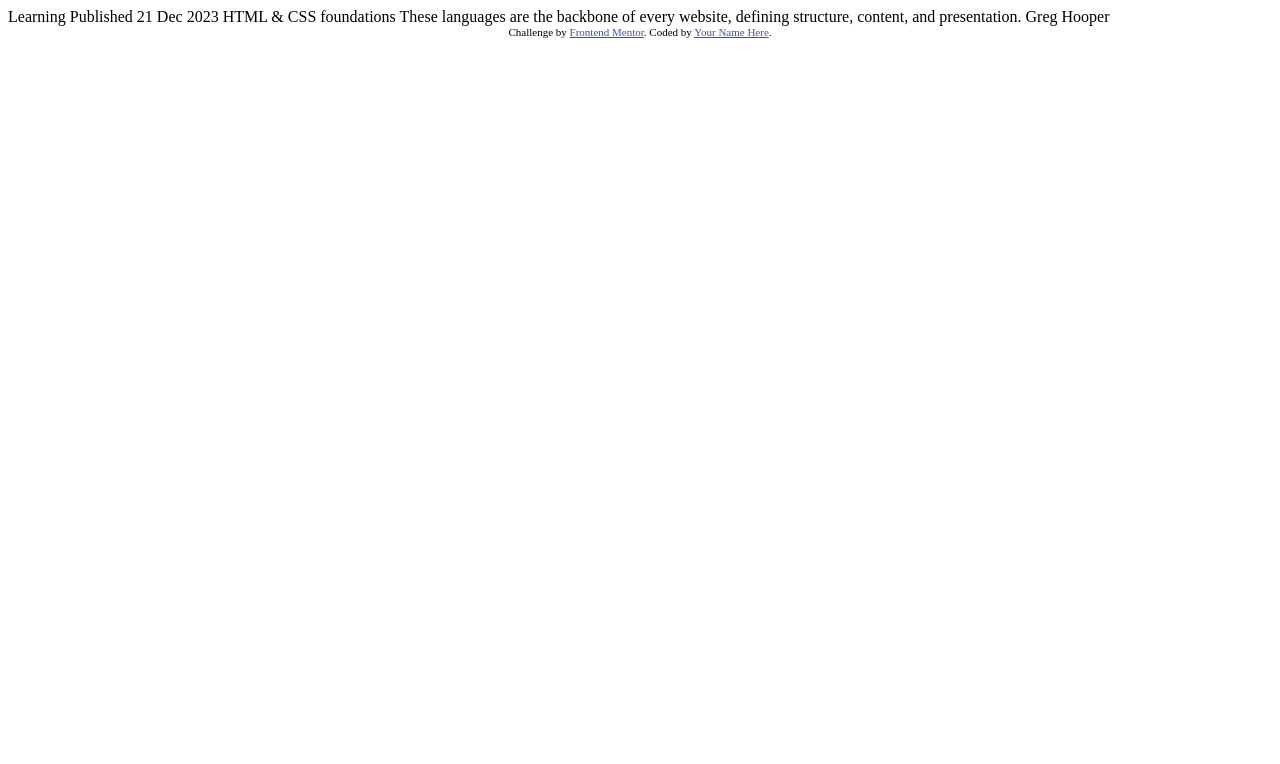
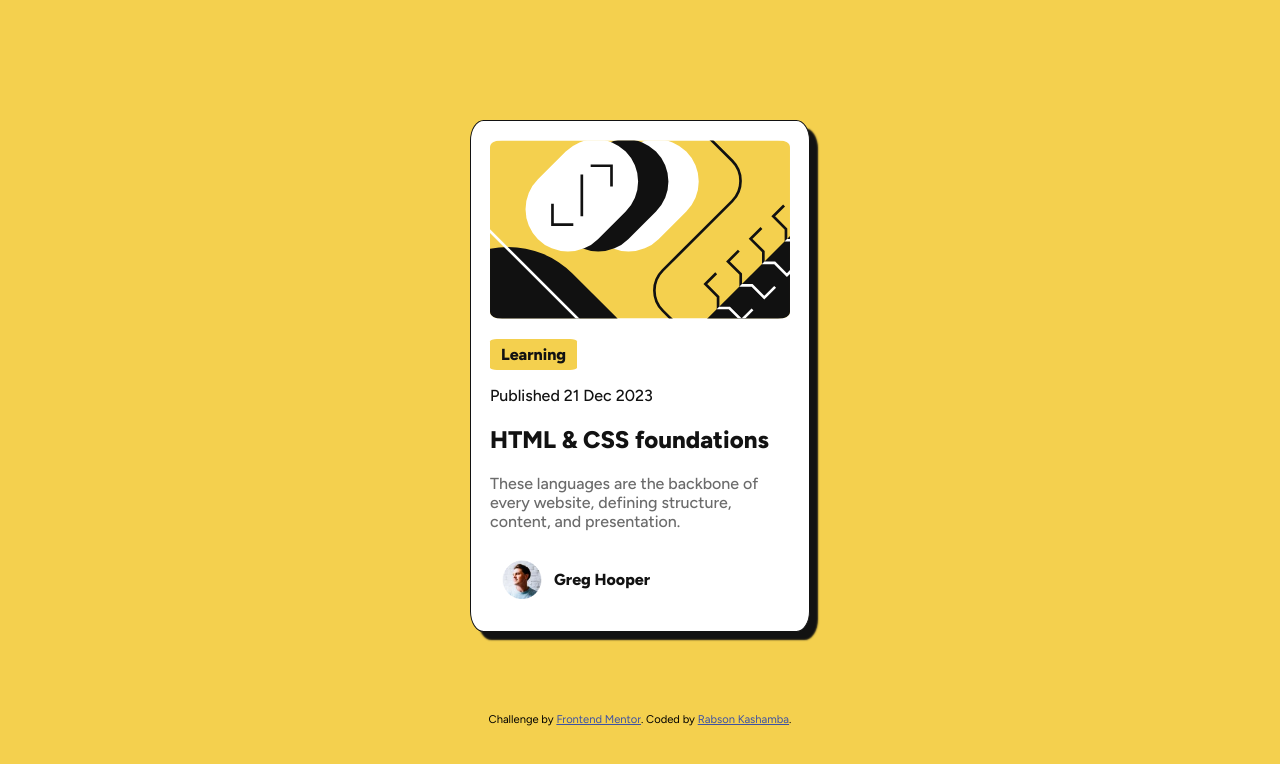
Before and after one commit to rabkashamba/blog-preview-card, a plain HTML site: page index.html in a window 1280 px wide. Drawn offline with Linux system fonts and the light colour scheme.

Commit message:
Edited html and styled it

```diff
--- a/index.html
+++ b/index.html
@@ -6,29 +6,33 @@
 
   <link rel="icon" type="image/png" sizes="32x32" href="./assets/images/favicon-32x32.png">
 
+  <link rel="stylesheet" href="style.css">
+
   <title>Frontend Mentor | Blog preview card</title>
 
-  <!-- Feel free to remove these styles or customise in your own stylesheet 👍 -->
-  <style>
-    .attribution { font-size: 11px; text-align: center; }
-    .attribution a { color: hsl(228, 45%, 44%); }
-  </style>
 </head>
 <body>
 
-  Learning
+  <main>
+    <h1></h1>
+    <div class="preview-card">
+      <img class="preview-img" src="./assets/images/illustration-article.svg" alt="">
+      <p class="learning">Learning</p>
+      <p class="published-date">Published<time datetime="2023-12-21"> 21 Dec 2023</time></p>
+      <h2 class="blog-title">HTML & CSS foundations</h2>
+      <p class="summary">These languages are the backbone of every website, defining structure, content, and presentation. </p>
+      <article>
+        <img  class="author-avatar" src="./assets/images/image-avatar.webp" alt="Article author's avatar">
+        <p class="author-name">Greg Hooper</p>
+      </article>
+    </div>
+  </main>
 
-  Published 21 Dec 2023
-
-  HTML & CSS foundations
-
-  These languages are the backbone of every website, defining structure, content, and presentation.
-
-  Greg Hooper
-
-  <div class="attribution">
-    Challenge by <a href="https://www.frontendmentor.io?ref=challenge" target="_blank">Frontend Mentor</a>.
-    Coded by <a href="#">Your Name Here</a>.
-  </div>
+  <footer>
+    <div class="attribution">
+      Challenge by <a href="https://www.frontendmentor.io?ref=challenge" target="_blank">Frontend Mentor</a>.
+      Coded by <a href="https://freecodecamp.org/rabkashamba" target="_blank">Rabson Kashamba</a>.
+    </div>
+  </footer>
 </body>
 </html>
--- /dev/null
+++ b/style.css
@@ -0,0 +1,83 @@
+@import url('https://fonts.googleapis.com/css2?family=Figtree:ital,wght@0,300..900;1,300..900&display=swap');
+
+:root {
+    --main-color: hsl(47, 88%, 63%);
+    --secondary-color: hsl(0, 0%, 100%);
+    --third-color: hsl(0, 0%, 7%);
+    --fourth-color: hsl(0, 0%, 42%);
+    --fifth-color: hsl(228, 45%, 44%);
+    --shadow:  0.5rem 0.5rem 0.1rem hsl(0, 0%, 7%);
+    --base-font-size: 1rem;
+}
+
+body {
+    width: calc(375/16 * 1rem);
+    max-width: 100vw;
+    margin: 0 auto;
+    padding-top: 2.5rem;
+    padding-bottom: 2.5rem;
+    background-color: var(--main-color);
+    font-family: 'Figtree';
+}
+
+p {
+    font-size: var(--base-font-size);
+}
+
+.preview-card {
+    width: 80%;
+    height: auto;
+    padding: 5%;
+    margin: 5rem auto;
+    background-color: var(--secondary-color);
+    border: 0.1rem solid var(--third-color);
+    border-radius: 4%;
+    box-shadow: var(--shadow);
+}
+
+.preview-img {
+    width: 100%;
+    border-radius: 4%;
+}
+
+.learning {
+    background-color: var(--main-color) ;
+    width: 25%;
+    padding: 2%;
+    text-align: center;
+    border-radius: 8%;
+}
+
+.learning, .blog-title, .author-name {
+    font-weight: 800;
+    color: var(--third-color);
+}
+
+.summary{
+    font-weight: 500;
+    color: var(--fourth-color);
+}
+
+.published-date {
+    font-weight: 500;
+    color: var(--third-color);
+}
+
+article {
+    display: flex;
+}
+
+.author-avatar {
+    transform: scale(0.6);
+    margin-left: 0px;
+}
+
+.author-name {
+    align-self: center;
+
+}
+
+
+
+.attribution { font-size: 0.7rem; text-align: center; }
+.attribution a { color: var(--fifth-color); }
```
